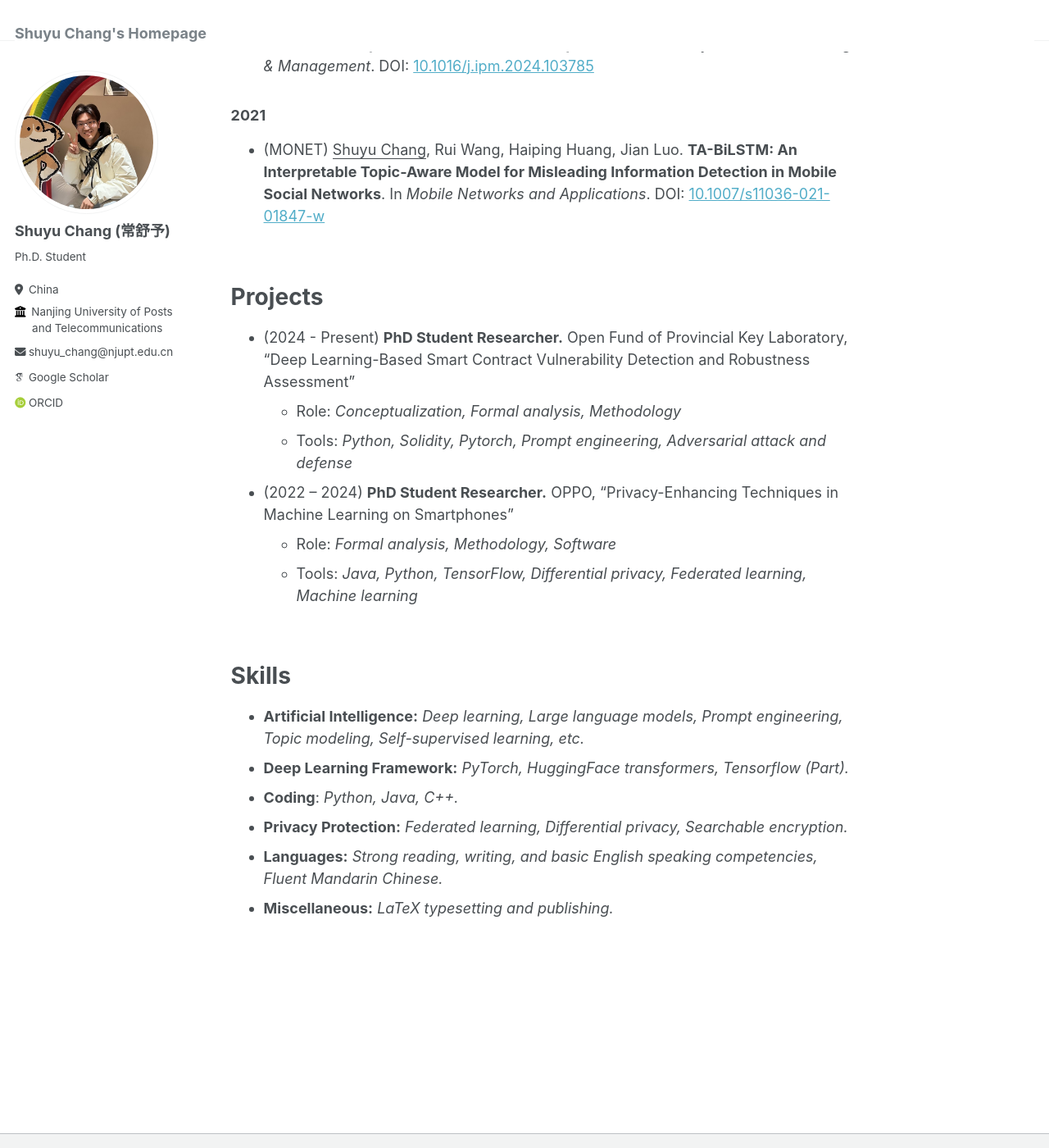
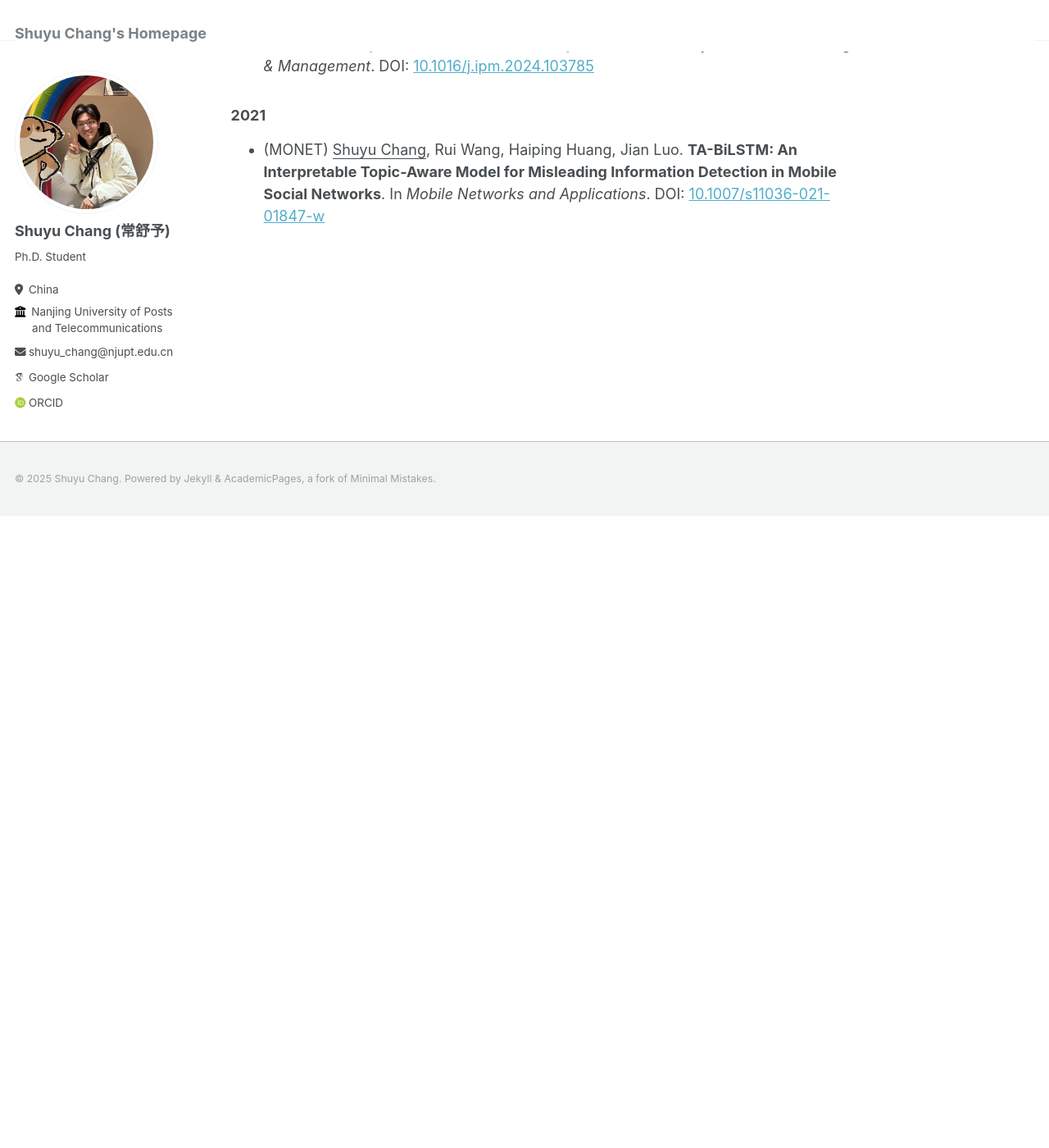
Before and after one commit to ChangShuyu/changshuyu.github.io, a Jekyll site: the page built from _pages/about.md, in a window 1280 px wide and 1400 px high, scrolled down 1092 px. Shown: the whole window at 82% size. Built offline with Jekyll 4.4.1, drawn with Linux system fonts in a browser that asks for light colours; some web fonts are replaced; after the commit the page ends 1722 px from its top, so only the background shows below that.

Commit message:
Update about.md

```diff
--- a/_pages/about.md
+++ b/_pages/about.md
@@ -31,31 +31,3 @@ You can also find my articles on my [DBLP](https://dblp.uni-trier.de/pid/314/407
 ### 2021
 
 - (MONET) <u>Shuyu Chang</u>, Rui Wang, Haiping Huang, Jian Luo. **TA-BiLSTM: An Interpretable Topic-Aware Model for Misleading Information Detection in Mobile Social Networks**. In *Mobile Networks and Applications*. DOI: [10.1007/s11036-021-01847-w](https://doi.org/10.1007/s11036-021-01847-w)
-
-
-
-<br>
-
-# Projects
-
-- (2024 - Present) **PhD Student Researcher.** Open Fund of Provincial Key Laboratory, "Deep Learning-Based Smart Contract Vulnerability Detection and Robustness Assessment"
-  - Role: *Conceptualization, Formal analysis, Methodology*
-  - Tools: *Python, Solidity, Pytorch, Prompt engineering, Adversarial attack and defense*
-
-
-
-
-- (2022 – 2024) **PhD Student Researcher.** OPPO, "Privacy-Enhancing Techniques in Machine Learning on Smartphones"
-  - Role: *Formal analysis, Methodology, Software*
-  - Tools: *Java, Python, TensorFlow, Differential privacy, Federated learning, Machine learning*
-
-<br>
-
-# Skills
-
-- **Artificial Intelligence:** *Deep learning, Large language models, Prompt engineering, Topic modeling, Self-supervised learning, etc.*
-- **Deep Learning Framework:** *PyTorch, HuggingFace transformers, Tensorflow (Part).*
-- **Coding**: *Python, Java, C++.*
-- **Privacy Protection:** *Federated learning, Differential privacy, Searchable encryption.*
-- **Languages:** *Strong reading, writing, and basic English speaking competencies, Fluent Mandarin Chinese.*
-- **Miscellaneous:** *LaTeX typesetting and publishing.*
```
